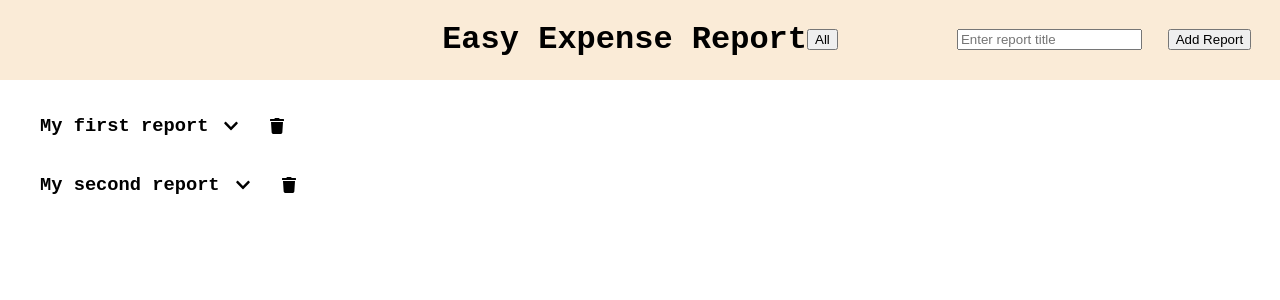
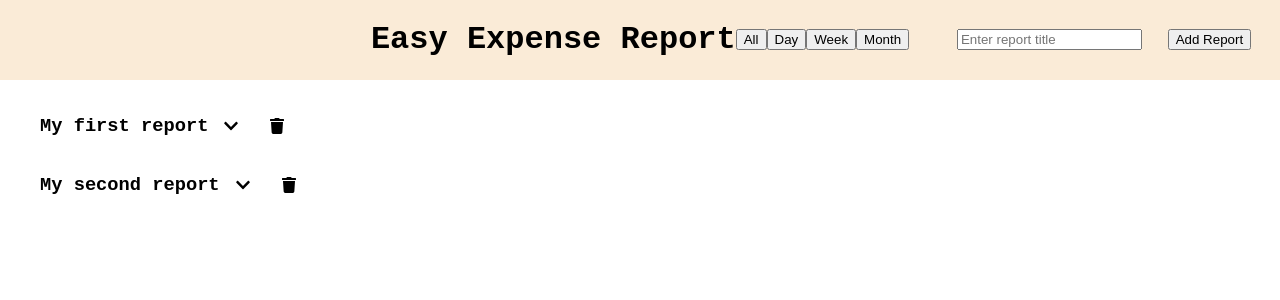
Before and after one commit to echen831/Easy-Expense-Report, a React (Create React App) app: page / in a window 1280 px wide. Shown: the top 300 px of the page. Built offline with nearby package versions, Linux system fonts and the light colour scheme.

Commit message:
add day month and week report compnents

```diff
--- a/src/App.js
+++ b/src/App.js
@@ -1,6 +1,9 @@
 import React, { useState } from 'react';
 import { Header } from './Components/header';
 import { AllReports } from './Components/all';
+import { WeekReport } from './Components/week';
+import { DayReport } from './Components/day';
+import { MonthReport } from './Components/month';
 import { DATA } from './initial_data';
 import { library } from '@fortawesome/fontawesome-svg-core';
 import { fab } from '@fortawesome/free-brands-svg-icons';
@@ -13,7 +16,7 @@ library.add(fab, fas);
 const App = () => {
 
   const [data, setData] = useState(DATA);
-  const [ showAll, setShowAll ] = useState(true);
+  const [ show, setShow ] = useState({all: true, month: false, week: false, day: false})
 
   const addAccount = (title) => {
     if(title.trim() !== "") {
@@ -45,14 +48,26 @@ const App = () => {
   const toggle = (field) => {
 
     switch (field) {
-      case ('showAll'):
-        setShowAll(!showAll);
+      case ('all'):
+        setShow({ all: true, month: false, week: false, day: false });
+        break;
+
+      case('week'):
+        setShow({ all: false, month: false, week: true, day: false });
+        break;
+
+      case ('day'):
+        setShow({ all: false, month: false, week: false, day: true });
+        break;
+
+      case ('month'):
+        setShow({ all: false, month: true, week: false, day: false });
         break;
 
       default:
         break;
     }
-  }
+  };
 
   return (
     <div className="App">
@@ -61,7 +76,10 @@ const App = () => {
           updateAccount={updateAccount}
           removeAccount={removeAccount}
           data={data}
-          showAll={showAll}/>
+          showAll={show.all}/>
+      <WeekReport showWeek={show.week}/>
+      <MonthReport showMonth={show.month}/>
+      <DayReport showDay={show.day}/>
     </div>
   );
 }
--- /dev/null
+++ b/src/Components/day.jsx
@@ -0,0 +1,10 @@
+import React from 'react';
+
+export const DayReport = (props) => {
+
+    return (
+        <div className={props.showDay ? "" : "hide"}>
+            Today's Report
+        </div>
+    )
+};
--- a/src/Components/header.jsx
+++ b/src/Components/header.jsx
@@ -8,7 +8,12 @@ export const Header = (props) => {
         <div className='header-container'>
             <h1>Easy Expense Report</h1>
             <AddReport addAccount={props.addAccount}/>
-            <button onClick={() => props.toggle('showAll')}>All</button>
+            <div>
+                <button onClick={() => props.toggle('all')}>All</button>
+                <button onClick={() => props.toggle('day')}>Day</button>
+                <button onClick={() => props.toggle('week')}>Week</button>
+                <button onClick={() => props.toggle('month')}>Month</button>
+            </div>
         </div>
     )
 };
--- /dev/null
+++ b/src/Components/month.jsx
@@ -0,0 +1,10 @@
+import React from 'react';
+
+export const MonthReport = (props) => {
+
+    return (
+        <div className={props.showMonth ? "" : "hide"}>
+            Monthly Report
+        </div>
+    )
+};
--- /dev/null
+++ b/src/Components/week.jsx
@@ -0,0 +1,10 @@
+import React, { useState } from 'react';
+
+export const WeekReport = (props) => {
+
+    return (
+        <div className={!props.showWeek ? "hide" : ""}>
+            Weekly Report
+        </div>
+    )
+};
```
